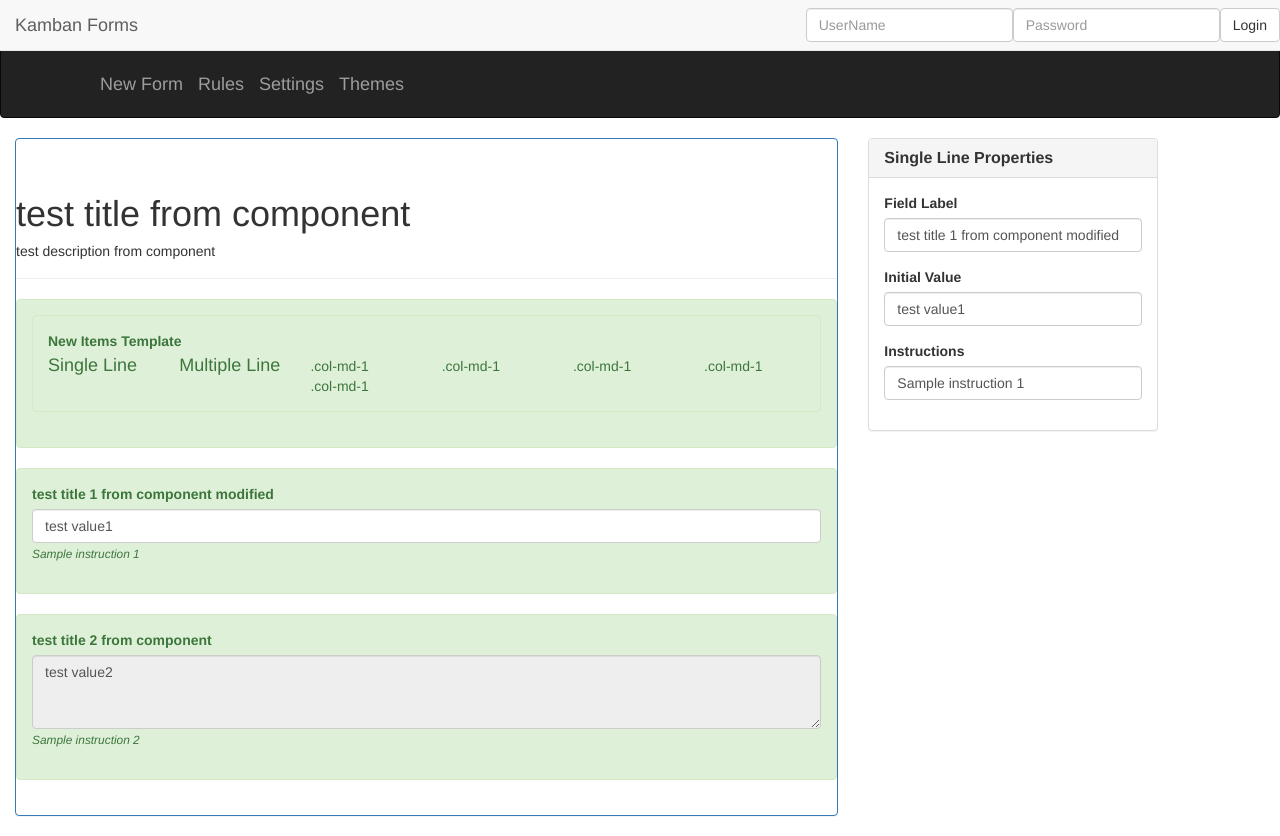
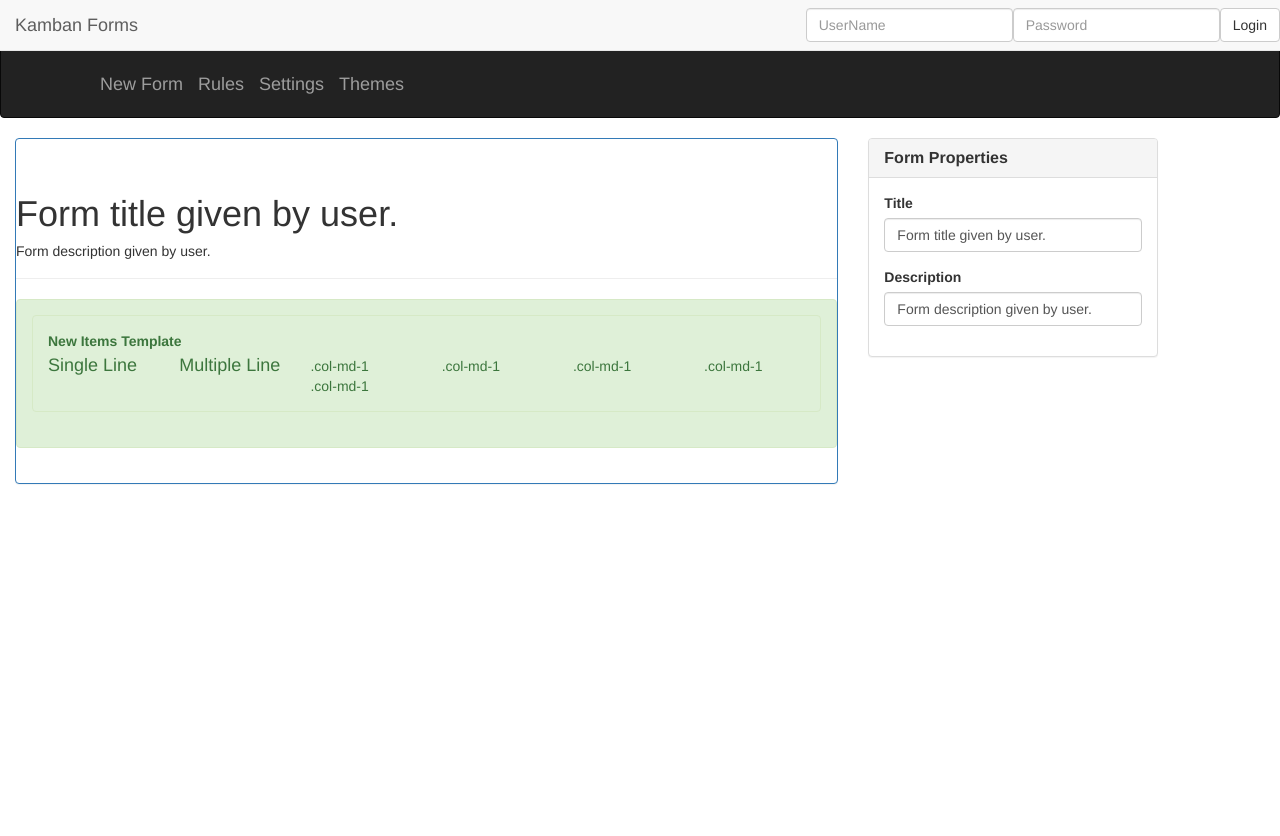
Before and after one commit to hashinclude-co-in/kamban.org, an Angular app in the folder Source/UI/: page / in a window 1280 px wide. After the commit the page ends 800 px from the top, so only its background shows below. Built offline with nearby package versions, Linux system fonts and the light colour scheme.

Commit message:
Property window added

```diff
--- a/Source/UI/src/app/forms/field_template/multi-line.component.html
+++ b/Source/UI/src/app/forms/field_template/multi-line.component.html
@@ -1,7 +1,7 @@
 <div class="alert alert-success" role="alert">
-    <div class="form-group" (click)='onClick()' style="cursor: move">
-        <label style="cursor: move">{{value.title}}</label>
-        <textarea class="form-control" style="resize: vertical; cursor: move" value={{value.value}} readonly rows="3"></textarea>
+    <div class="form-group" (click)='onClick()' style="cursor: pointer">
+        <label style="cursor: pointer">{{value.title}}</label>
+        <textarea class="form-control" style="resize: vertical; cursor: pointer" value={{value.value}} readonly rows="3"></textarea>
         <small style="font-style: italic">{{value.instruction}}</small>
     </div>
 </div>
--- a/Source/UI/src/app/forms/field_template/new-field-template.component.ts
+++ b/Source/UI/src/app/forms/field_template/new-field-template.component.ts
@@ -13,7 +13,7 @@ export class NewFieldTemplateComponent {
     createSingleLine(): void {
         this.allFields.push({
             'index': this.allFields.length,
-            'type': 'pm-single-line',
+            'type': 'single-line-field',
             'title': 'Single Line',
             'value': 'Default Text',
             'instruction': 'Default Instruction',
@@ -24,7 +24,7 @@ export class NewFieldTemplateComponent {
     createMultiLine(): void {
         this.allFields.push({
             'index': this.allFields.length,
-            'type': 'pm-multi-line',
+            'type': 'multi-line-field',
             'title': 'Multi Line',
             'value': 'Default Text',
             'instruction': 'Default Instruction',
--- a/Source/UI/src/app/forms/field_template/single-line.component.html
+++ b/Source/UI/src/app/forms/field_template/single-line.component.html
@@ -1,7 +1,7 @@
 <div class="alert alert-success" role="alert">
-    <div class="form-group" (click)='onClick()' style="cursor: move">
-        <label style="cursor: move">{{value.title}}</label>
-        <input type="text" class="form-control" value={{value.value}} style="cursor: move">
+    <div class="form-group" (click)='onClick()' style="cursor: pointer">
+        <label style="cursor: pointer">{{value.title}}</label>
+        <input type="text" class="form-control" value={{value.value}} style="cursor: pointer">
         <small style="font-style: italic">{{value.instruction}}</small>
     </div>
 </div>
--- a/Source/UI/src/app/forms/new-form.component.html
+++ b/Source/UI/src/app/forms/new-form.component.html
@@ -3,9 +3,9 @@
         <div class="panel-body">
             <div class="row">
                 <div class="crop">
-                    <div class="page-header">
-                        <h1>{{title}}</h1>
-                        <h5>{{description}}</h5>
+                    <div class="page-header" (click)='onClick()' style="cursor: pointer">
+                        <h1>{{fieldList[0].title}}</h1>
+                        <h5>{{fieldList[0].value}}</h5>
                     </div>
                     <div class="alert alert-success" role="alert">
                         <pm-new-field-template  [allFields]='fieldList' (fieldAdded)='newFieldAdded($event)'>
@@ -15,7 +15,6 @@
                         <pm-single-line *ngIf='field && field.type == "single-line-field"' [value]='field' (fieldClicked)='onFieldClicked($event)'></pm-single-line>
                         <pm-multi-line *ngIf='field && field.type == "multi-line-field"' [value]='field' (fieldClicked)='onFieldClicked($event)'></pm-multi-line>
                     </div>
-
                 </div>
             </div>
         </div>
--- a/Source/UI/src/app/forms/new-form.component.ts
+++ b/Source/UI/src/app/forms/new-form.component.ts
@@ -8,32 +8,27 @@ import { FormsService } from './forms.service';
 })
 export class NewFormComponent {
     constructor(private _formsService: FormsService) {
+    }
 
-    }
-    title: string = 'test title from component';
-    description: string = 'test description from component';
-    fieldList: IFormField[] = [
-        {
-            'index': 0,
-            'type': 'single-line-field',
-            'title': 'test title 1 from component modified',
-            'value': 'test value1',
-            'instruction': 'Sample instruction 1',
-            'mandatory': false
-        },
-        {
-            'index': 1,
-            'type': 'multi-line-field',
-            'title': 'test title 2  from component',
-            'value': 'test value2',
-            'instruction': 'Sample instruction 2',
-            'mandatory': false
-        },
-    ];
+    fieldList: IFormField[] = [{
+        'index': 0,
+        'type': 'form-field',
+        'title': 'Form title given by user.',
+        'value': 'Form description given by user.',
+        'instruction': '',
+        'mandatory': false
+    }];
     selectedField: IFormField = this.fieldList[0];
 
     onFieldClicked(message: IFormField): void {
         this.selectedField = message;
         this.fieldList[message.index] = message;
     }
+    newFieldAdded(message: IFormField[]): void {
+        this.fieldList = message;
+        this.selectedField = this.fieldList[this.fieldList.length - 1];
+    }
+    onClick(): void {
+        this.selectedField = this.fieldList[0];
+    }
 }
--- a/Source/UI/src/app/forms/properties_template/property-window.component.html
+++ b/Source/UI/src/app/forms/properties_template/property-window.component.html
@@ -1,3 +1,8 @@
+<pm-form-property
+[(value)]='typeValue'
+*ngIf='typeValue && typeValue.type == "form-field"'>
+</pm-form-property>
+
 <pm-single-line-property
 [(value)]='typeValue'
 *ngIf='typeValue && typeValue.type == "single-line-field"'>
```
